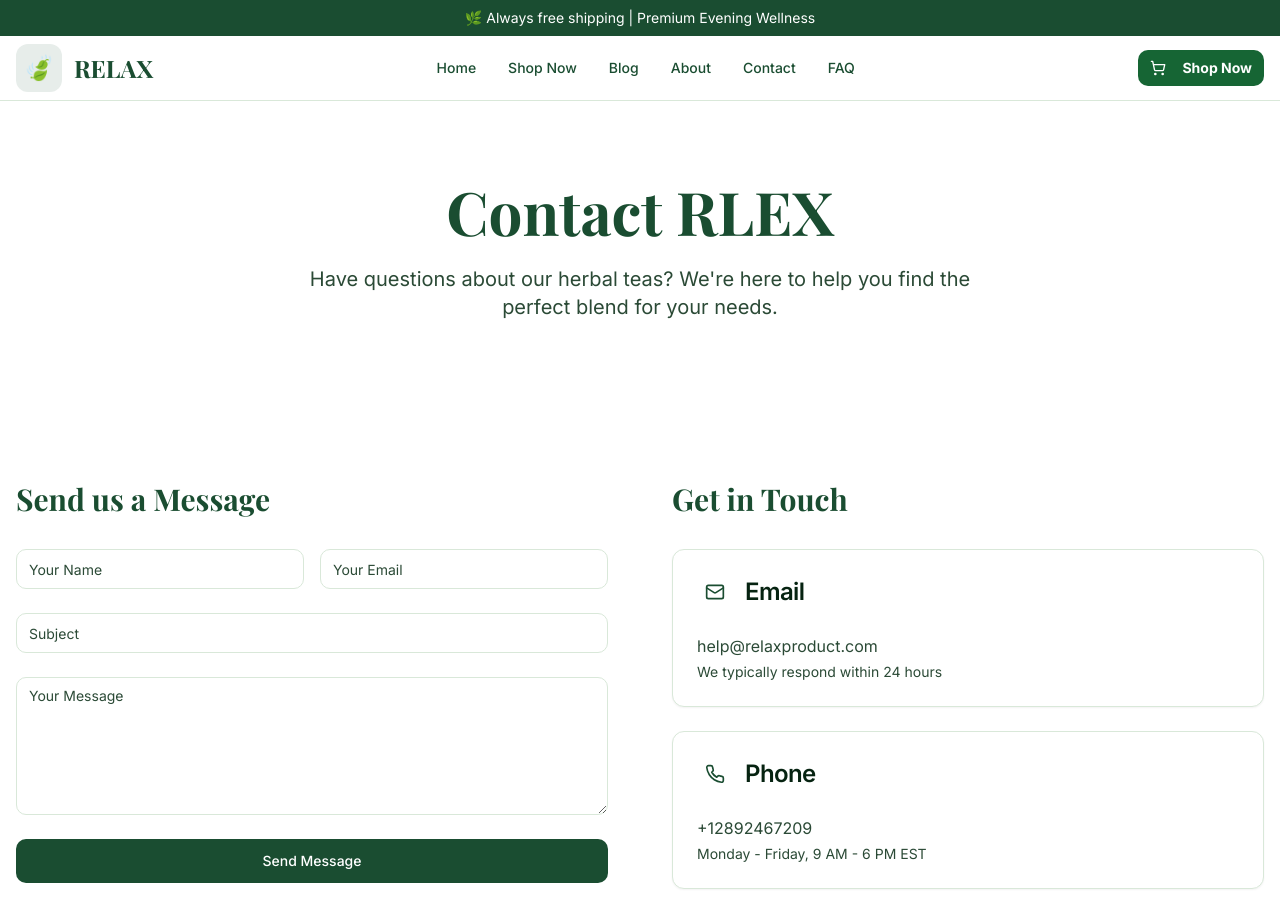
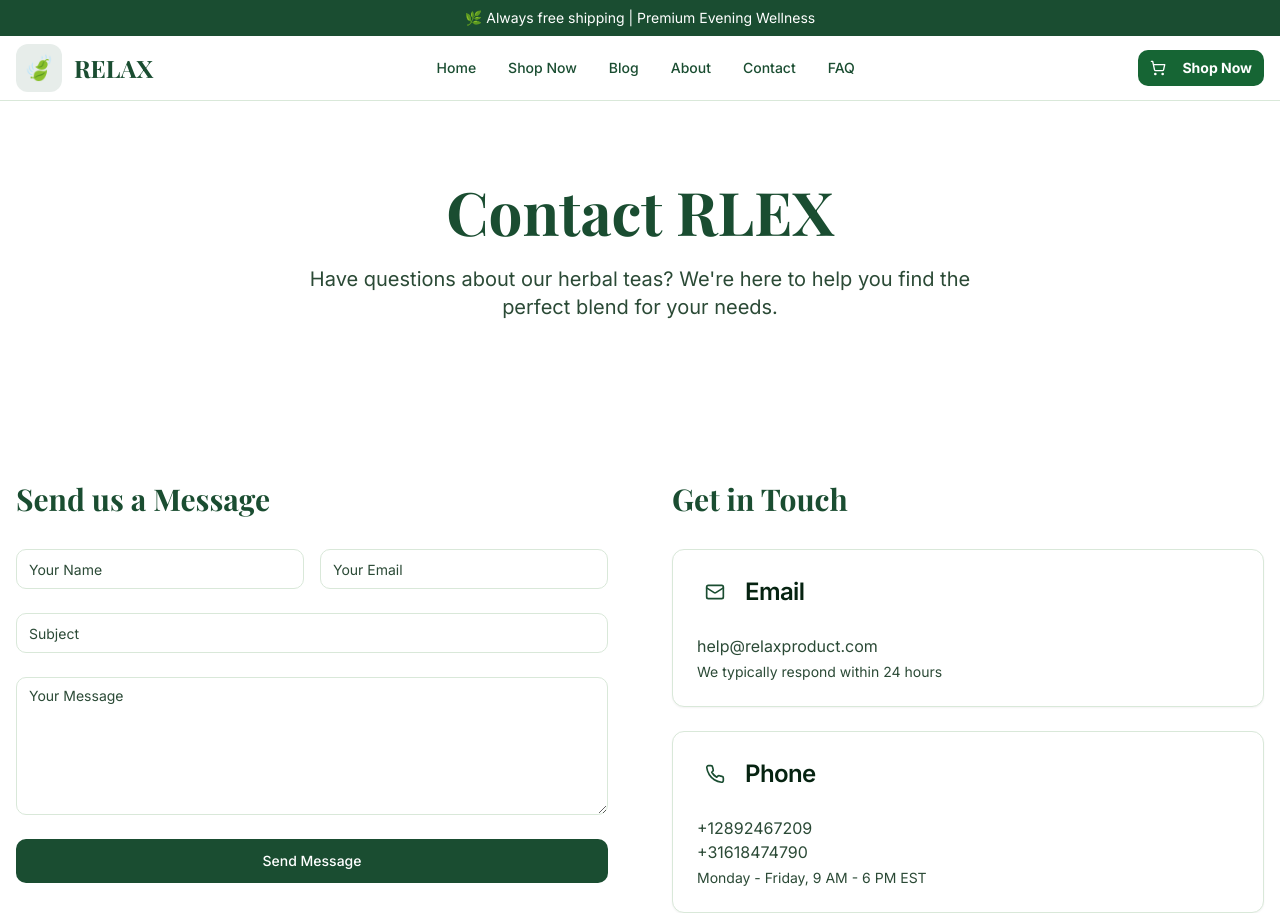
Before and after one commit to brainaxe1995/precise-clone-ai, a React (Vite) app: page /contact in a window 1280 px wide. Shown: the top 913 px of the page. Built offline with nearby package versions, Linux system fonts and the light colour scheme; the HTML template or start-up script is replaced by a standard one.

Commit message:
Code edited in Lovable Code Editor

```diff
--- a/src/pages/Contact.tsx
+++ b/src/pages/Contact.tsx
@@ -127,6 +127,7 @@ const Contact = () => {
                   </CardHeader>
                   <CardContent>
                     <p className="text-muted-foreground">+12892467209</p>
+                    <p className="text-muted-foreground">+31618474790</p>
                     <p className="text-sm text-muted-foreground mt-1">
                       Monday - Friday, 9 AM - 6 PM EST
                     </p>
```
